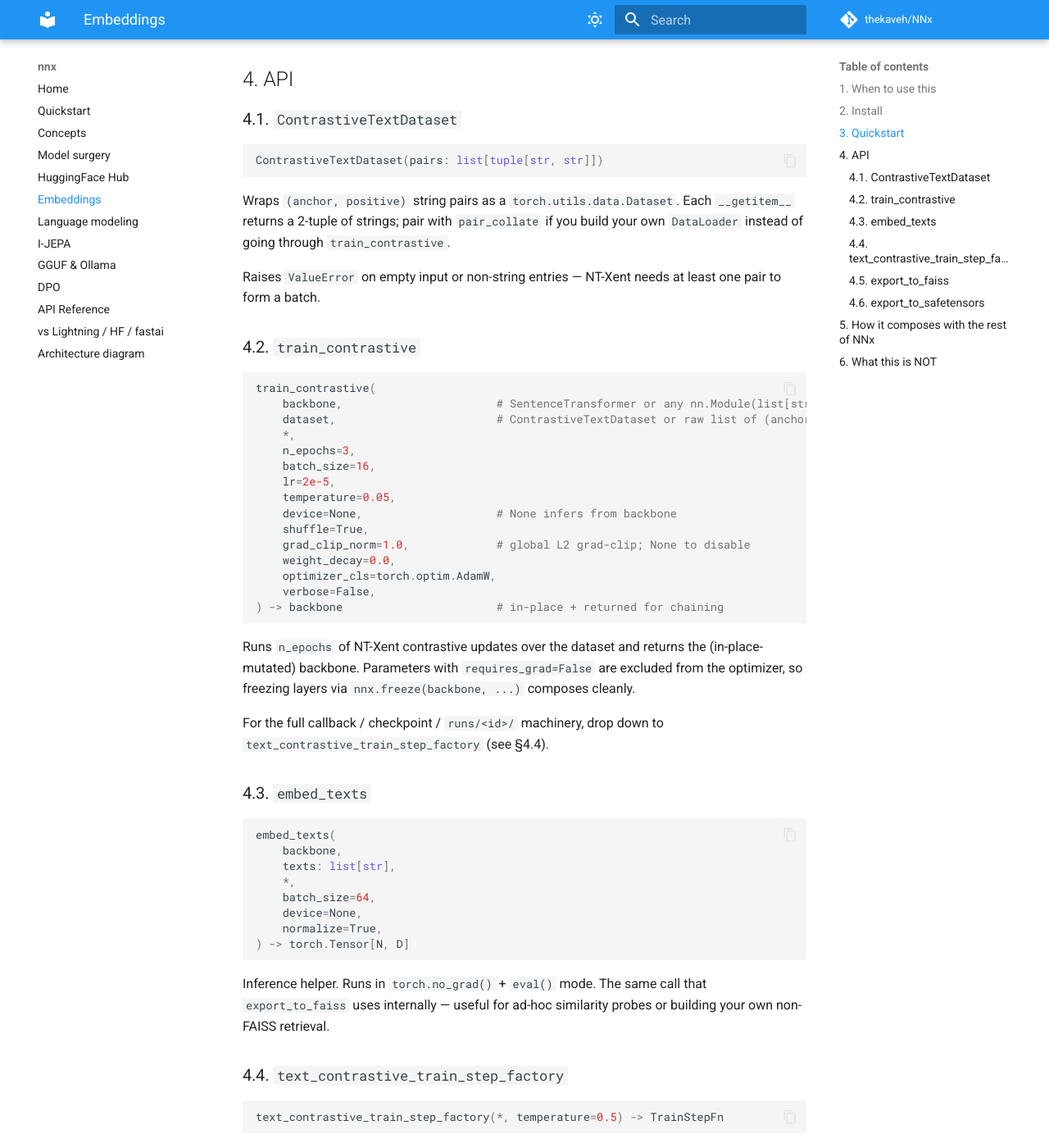
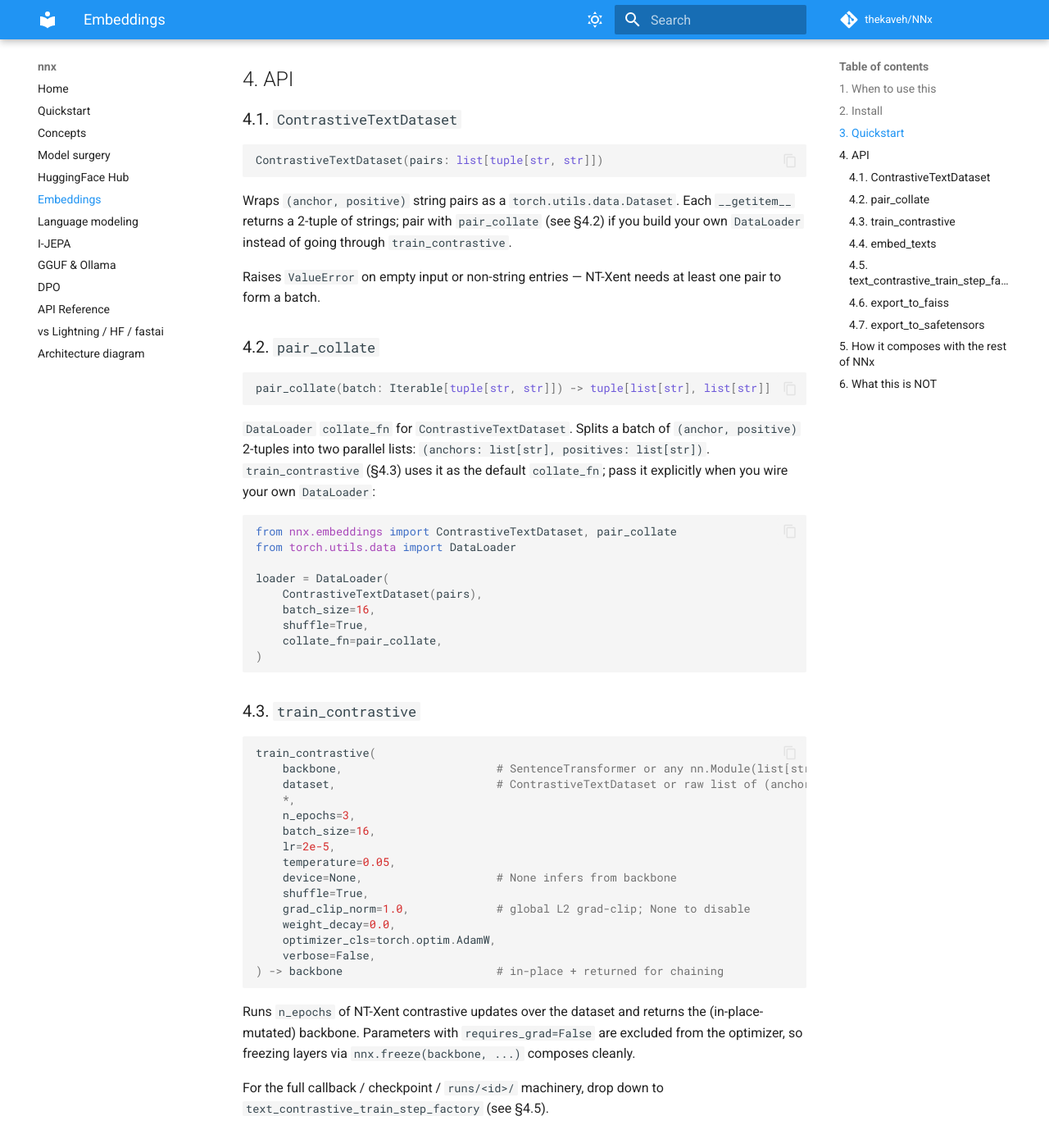
Before and after one commit to thekaveh/NNx, an MkDocs documentation site: the page built from docs/embeddings.md, in a window 1280 px wide and 1400 px high, scrolled down 2123 px. Shown: the whole window at 82% size. Built offline with MkDocs 1.6.1 and Material for MkDocs 9.7.7, drawn with Linux system fonts in a browser that asks for light colours; comment, search, counter and statistics services are not loaded; some of the changed text lies outside the part shown.

Commit message:
docs(embeddings): add §4.2 pair_collate API subsection + renumber
PR fix(embeddings) on this branch added `pair_collate` to
`nnx.embeddings`'s public re-exports, but `docs/embeddings.md` still
mentioned it only narratively ("pair with `pair_collate` if you build
your own `DataLoader`"). The other public symbols all get a formal
§4.N subsection with a signature block; pair_collate was the odd one
out.

Add §4.2 "`pair_collate`" between §4.1 (`ContrastiveTextDataset`) and
the rest of the API:
- function signature
- one-line semantics description (splits a batch of `(anchor,
  positive)` 2-tuples into two parallel lists)
- a code block showing the explicit-DataLoader usage path
- a forward-reference from §4.1 to §4.2 so readers can follow

Renumber the downstream API subsections from §4.2→§4.3 through
§4.6→§4.7 to keep the contiguous hierarchical numbering. Inbound
cross-reference at line 138 ("§4.4 → §4.5") bumped to match.

mkdocs build --strict still clean.

````diff
--- a/docs/embeddings.md
+++ b/docs/embeddings.md
@@ -89,11 +89,31 @@ NNx's job ends here. Pick the retrieval framework that fits your stack — they
 ContrastiveTextDataset(pairs: list[tuple[str, str]])
 ```
 
-Wraps `(anchor, positive)` string pairs as a `torch.utils.data.Dataset`. Each `__getitem__` returns a 2-tuple of strings; pair with `pair_collate` if you build your own `DataLoader` instead of going through `train_contrastive`.
+Wraps `(anchor, positive)` string pairs as a `torch.utils.data.Dataset`. Each `__getitem__` returns a 2-tuple of strings; pair with `pair_collate` (see §4.2) if you build your own `DataLoader` instead of going through `train_contrastive`.
 
 Raises `ValueError` on empty input or non-string entries — NT-Xent needs at least one pair to form a batch.
 
-### 4.2. `train_contrastive`
+### 4.2. `pair_collate`
+
+```python
+pair_collate(batch: Iterable[tuple[str, str]]) -> tuple[list[str], list[str]]
+```
+
+`DataLoader` `collate_fn` for `ContrastiveTextDataset`. Splits a batch of `(anchor, positive)` 2-tuples into two parallel lists: `(anchors: list[str], positives: list[str])`. `train_contrastive` (§4.3) uses it as the default `collate_fn`; pass it explicitly when you wire your own `DataLoader`:
+
+```python
+from nnx.embeddings import ContrastiveTextDataset, pair_collate
+from torch.utils.data import DataLoader
+
+loader = DataLoader(
+    ContrastiveTextDataset(pairs),
+    batch_size=16,
+    shuffle=True,
+    collate_fn=pair_collate,
+)
+```
+
+### 4.3. `train_contrastive`
 
 ```python
 train_contrastive(
@@ -115,9 +135,9 @@ train_contrastive(
 
 Runs `n_epochs` of NT-Xent contrastive updates over the dataset and returns the (in-place-mutated) backbone. Parameters with `requires_grad=False` are excluded from the optimizer, so freezing layers via `nnx.freeze(backbone, ...)` composes cleanly.
 
-For the full callback / checkpoint / `runs/<id>/` machinery, drop down to `text_contrastive_train_step_factory` (see §4.4).
+For the full callback / checkpoint / `runs/<id>/` machinery, drop down to `text_contrastive_train_step_factory` (see §4.5).
 
-### 4.3. `embed_texts`
+### 4.4. `embed_texts`
 
 ```python
 embed_texts(
@@ -132,7 +152,7 @@ embed_texts(
 
 Inference helper. Runs in `torch.no_grad()` + `eval()` mode. The same call that `export_to_faiss` uses internally — useful for ad-hoc similarity probes or building your own non-FAISS retrieval.
 
-### 4.4. `text_contrastive_train_step_factory`
+### 4.5. `text_contrastive_train_step_factory`
 
 ```python
 text_contrastive_train_step_factory(*, temperature=0.5) -> TrainStepFn
@@ -161,7 +181,7 @@ Default `IndexFlatIP` + auto-normalize = cosine similarity. FAISS doesn't ship a
 
 For approximate search at scale, switch `index_type="IndexHNSWFlat"`. The wrapper builds with FAISS's standard `M=32` recall/memory trade-off; for finer-grained tuning, build the index manually with `faiss.IndexHNSWFlat(dim, M)` and `index.hnsw.efConstruction = ...`.
 
-### 4.6. `export_to_safetensors`
+### 4.7. `export_to_safetensors`
 
 ```python
 export_to_safetensors(backbone, out_path) -> str
````
Also changed, not shown: other parts of docs/embeddings.md (+1 -1 lines).
